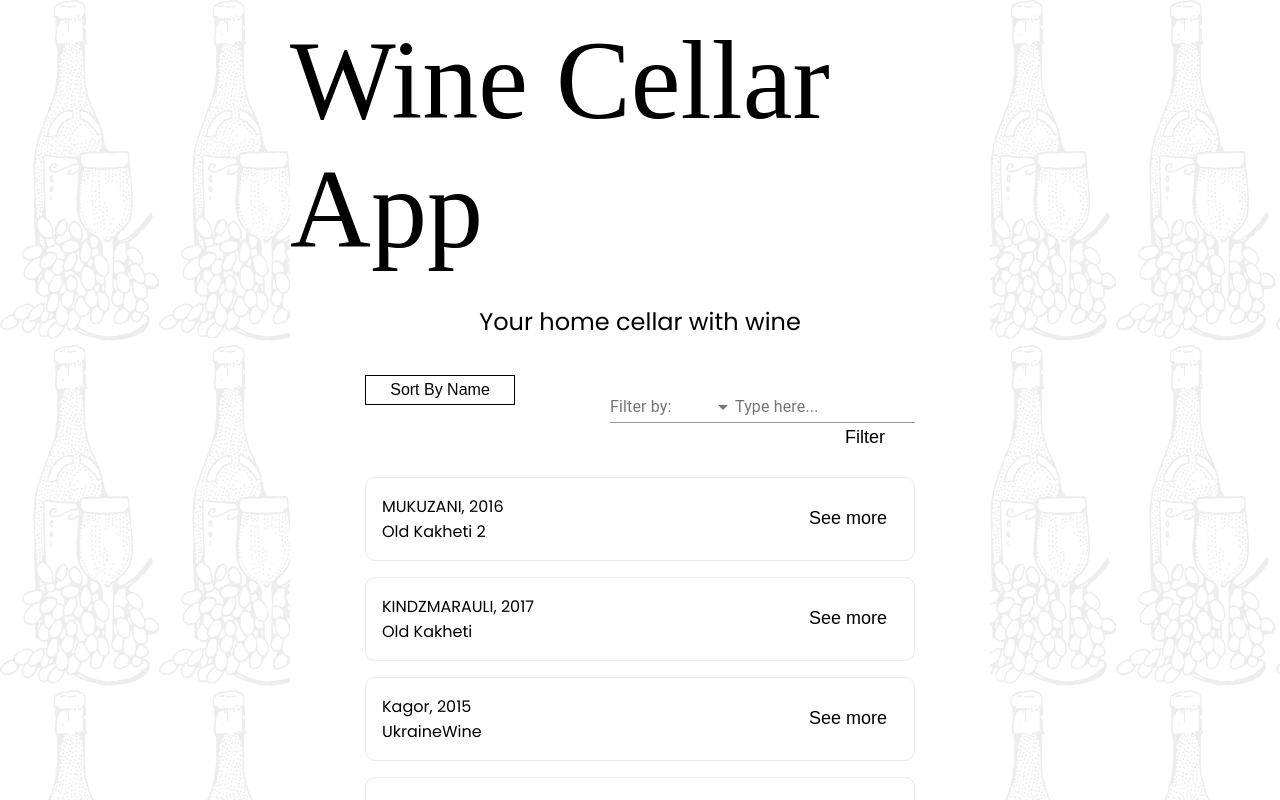
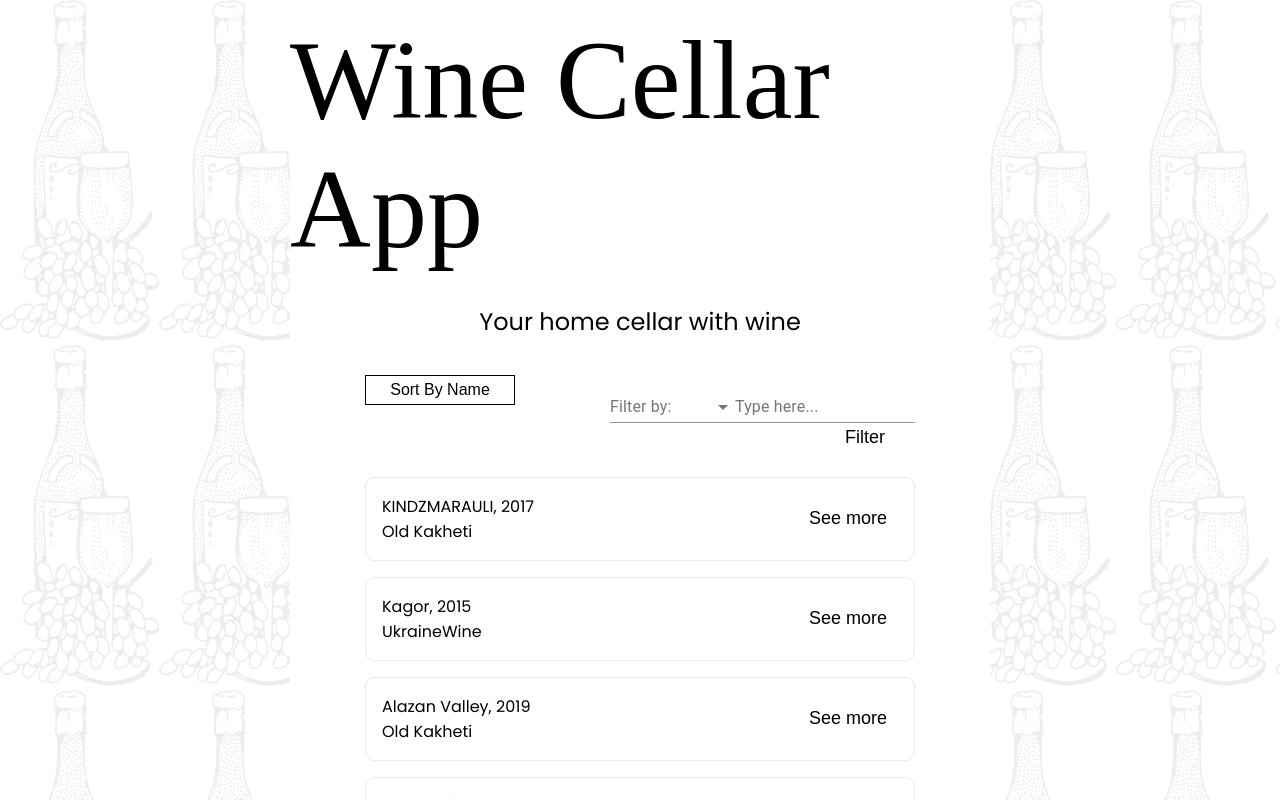
Before and after one commit to tessGrant/wine-cellar-app, a Next.js app: page / in a window 1280 px wide. Shown: the top 800 px of the page. Built offline with nearby package versions, Linux system fonts and the light colour scheme; data requests are answered from the project's data file; a web font is replaced by a local one.

Commit message:
Last cherry-pick

```diff
--- a/db.json
+++ b/db.json
@@ -1,13 +1,5 @@
 {
   "wines": [
-    {
-      "id": "vin106",
-      "name": "MUKUZANI",
-      "vineyard": "Old Kakheti 2",
-      "year": "2016",
-      "rating": 5,
-      "notes": "My note 6"
-    },
     {
       "id": "vin107",
       "name": "KINDZMARAULI",
--- a/pages/winesCollection.tsx
+++ b/pages/winesCollection.tsx
@@ -20,7 +20,6 @@ const WineCollectionPage: NextPage = () => {
   const [filters, setFilters] = useState({ filterKey: "", filterValue: ""});
   const [isFiltering, setIsFiltering] = useState(false);
   const {data, isError, isLoading}  = useGetWines(isFiltering, filters);
-  const [cleanFilter, setCleanFilter] = useState(false);
 
   const [filteredWines, setFilteredWines] = useState(data);
 
@@ -88,10 +87,11 @@ const WineCollectionPage: NextPage = () => {
             handleValueChange={(e: any) => handleValueChange(e)}
             onSubmitfunc={submitFilter}
           />
-          {/* <MemoizedFilterWine /> */}
         </StyledActionPanel>
         <Grid>
-          {filteredWines && (filteredWines?.length > 0) ? filteredWines.map((wine: Wine) => <WineComponent key={wine.id} wine={wine} />) :<NoWineFoundComponent />}
+         {filteredWines && (filteredWines?.length > 0) ?
+          filteredWines?.map((wine: Wine) => <WineComponent key={wine.id} wine={wine} />) :
+          <NoWineFoundComponent />}
         </Grid>
         <AddApdatewWineForm />
       <Footer></Footer>
--- a/src/sections/filter.tsx
+++ b/src/sections/filter.tsx
@@ -45,7 +45,7 @@ export const FilterWine = (props: IProps) => {
               onChange={props.handleValueChange}
             />
           </StyledInput>
-          <Button type="submit" primary onClick ={() => onsubmit()}>Filter</Button>
+          <Button primary onClick ={() => onsubmit()}>Filter</Button>
           </StyledContainer>
     );
 };
```
